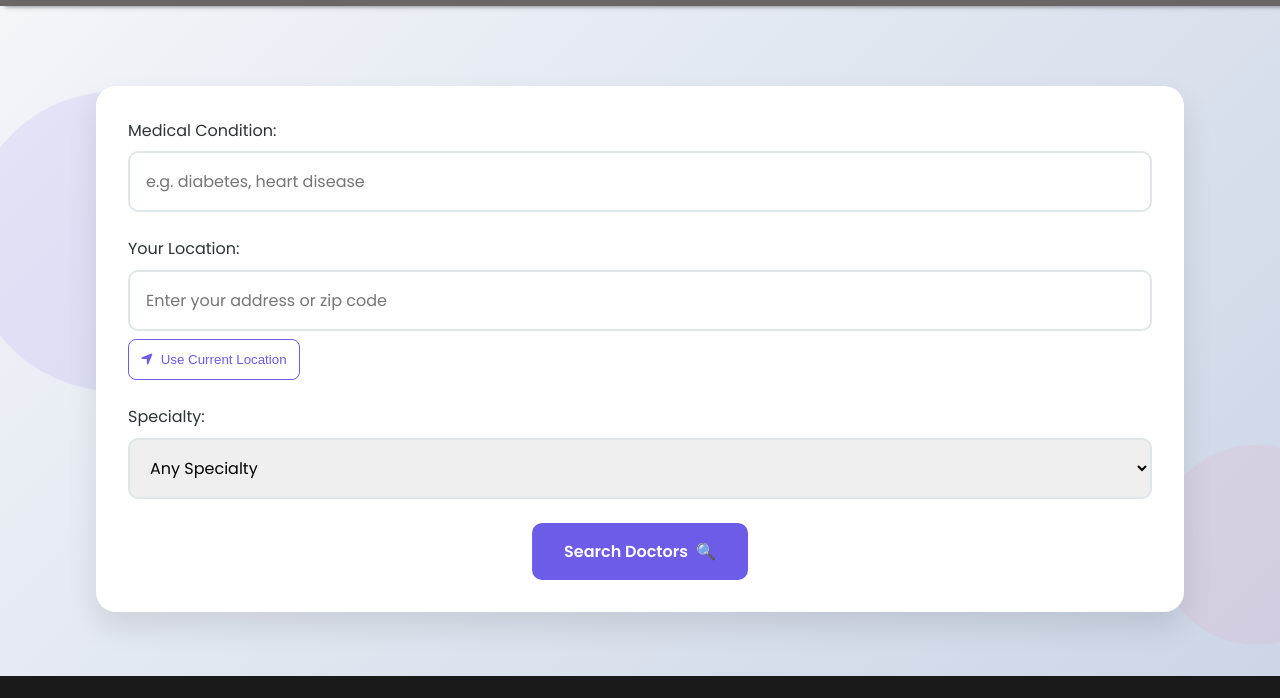
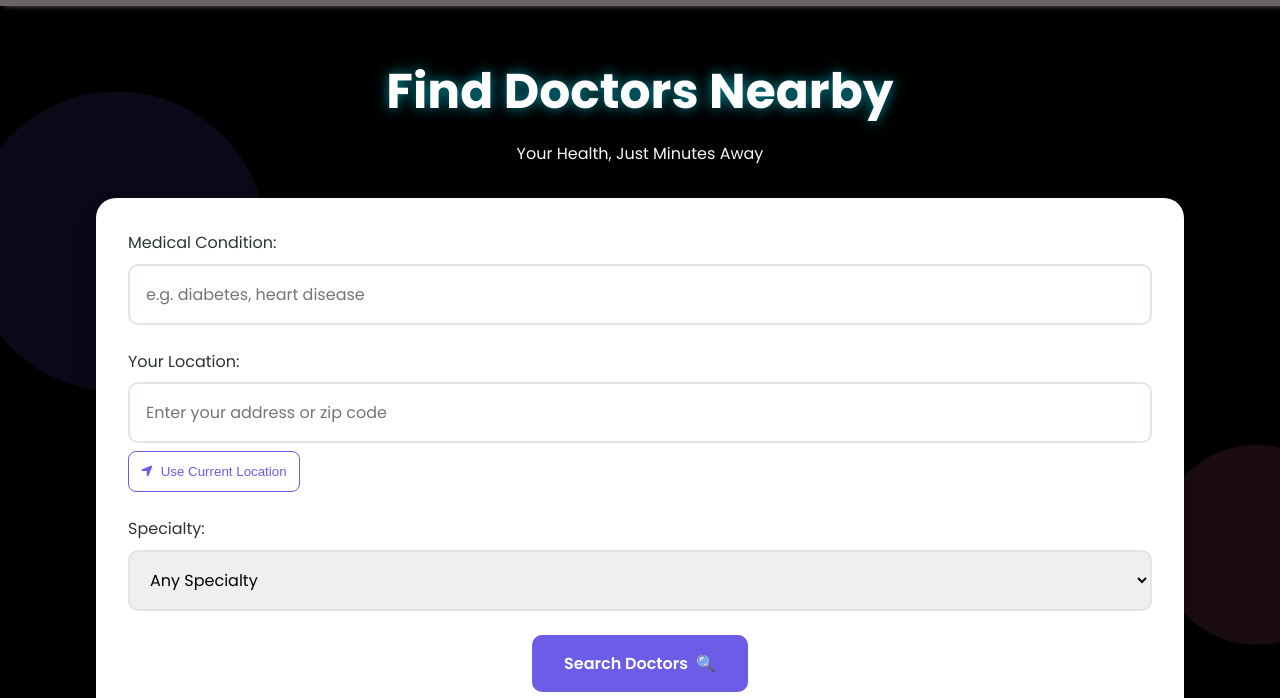
Before and after one commit to nilarpan7/Medified-Hacktropica, a website: page nearby-doctor.html in a window 1280 px wide. Shown: the part 102-800 px from the top of the page. Drawn offline with Linux system fonts and the light colour scheme; some packages are replaced by stand-ins of ours.

Commit message:
basic ui

```diff
--- a/nearby-doctor.html
+++ b/nearby-doctor.html
@@ -27,12 +27,38 @@
 
         body {
             font-family: 'Poppins', sans-serif;
-            background: linear-gradient(135deg, #f5f7fa 0%, #c3cfe2 100%);
+            background: black;
             min-height: 100vh;
             color: var(--dark);
             overflow-x: hidden;
+
         }
+        @keyframes pulse-text {
+    0% {
+        text-shadow: 0 0 5px rgba(0, 229, 255, 0.3);
+        transform: scale(1);
+    }
+    100% {
+        text-shadow: 0 0 15px rgba(0, 229, 255, 0.7);
+        transform: scale(1.02);
+    }
+}
+.heading h3  {
+    font-size: 3rem;
+    margin-bottom: 10px;
+    color: rgb(255, 255, 255);
+    animation: pulse-text 2s infinite alternate;
+}
+        .heading h3 {
+                text-align: center;
+                font-size: 3rem;
+            }
+    .heading p{
+        font-size: 3 rem;
+    text-align: center;
+    color: #f5f6fa;
 
+}
         .container {
             max-width: 1200px;
             margin: 0 auto;
@@ -605,6 +631,8 @@
             .shape-1, .shape-2, .shape-3 {
                 display: none;
             }
+
+
         }
     </style>
 </head>
@@ -627,6 +655,11 @@
             </nav>
         </div>
     </header>
+
+    <div class="heading"><h3>Find Doctors Nearby</h3>
+                        <p>Your Health, Just Minutes Away</p>
+
+    </div>
 
     <div class="floating-shapes">
         <div class="shape shape-1"></div>
```
